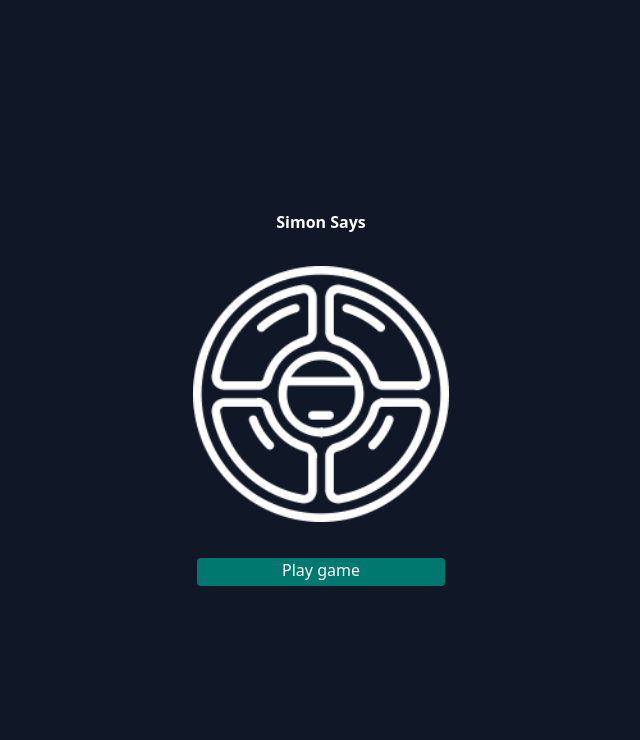
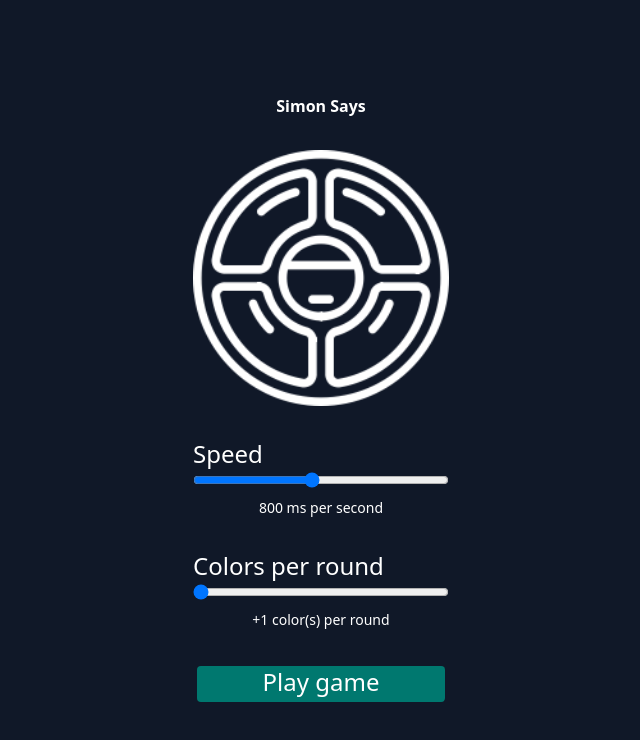
Before and after one commit to JumperOnJava/simon-says, a React (Vite) app: page / in a window 1280 px wide. Shown: the top 740 px of the page, without its empty margins (319-959 px from the left). Built offline with nearby package versions, Linux system fonts and the light colour scheme.

Commit message:
Settings and leaderboard ui improved

```diff
--- a/package.json
+++ b/package.json
@@ -17,7 +17,7 @@
   },
   "devDependencies": {
     "@eslint/js": "^9.39.1",
-    "@types/node": "^24.6.0",
+    "@types/node": "^24.10.1",
     "@types/react": "^19.1.16",
     "@types/react-dom": "^19.1.9",
     "@vitejs/plugin-react": "^5.0.4",
--- a/src/components/Title.tsx
+++ b/src/components/Title.tsx
@@ -1,5 +1,5 @@
 interface TitleProps {
-  size: 1 | 2 | 3 | 4 | 5 | 6 | 7 | 8;
+  size: 1 | 2 | 3 | 4 ;
   className?: string;
   children: React.ReactNode
 }
--- /dev/null
+++ b/src/hooks/useLeaderboard.tsx
@@ -0,0 +1,35 @@
+interface Score {
+  username: string;
+  score: number;
+  id: number;
+}
+
+// LLM generated code as placeholder leaderboard values
+
+function generateName(): string {
+  const consonants = "bcdfghjklmnpqrstvwxyz";
+  const vowels = "aeiou";
+
+  function syllable(): string {
+    const c1 = consonants[Math.floor(Math.random() * consonants.length)];
+    const v = vowels[Math.floor(Math.random() * vowels.length)];
+    const addC2 = Math.random() < 0.5;
+    const c2 = addC2
+      ? consonants[Math.floor(Math.random() * consonants.length)]
+      : "";
+    return c1 + v + c2;
+  }
+
+  const name = syllable() + syllable();
+  return name.charAt(0).toUpperCase() + name.slice(1);
+}
+
+const leaderboard: Score[] = Array.from({ length: 10 }).map((_, i) => ({
+  id: i + 1,
+  username: generateName(),
+  score: Math.floor(Math.random() * 10000),
+})).sort((a, b) => b.score - a.score);
+
+export function useLeaderboard(): Score[] {
+  return leaderboard;
+}
--- a/src/pages/Game.tsx
+++ b/src/pages/Game.tsx
@@ -4,6 +4,7 @@ import { GameContext, type GameState } from "../context/GameContext";
 import { generateCombination } from "../utils/combination";
 import { useInactivePhase } from "../hooks/useInactivePhase";
 import { useBasicNavigation } from "../context/PageContext";
+import Button from "../components/Button";
 
 export default function Game() {
   const [gameState, setGameState] = useState<GameState>({
@@ -20,7 +21,10 @@ export default function Game() {
   const navigation = useBasicNavigation();
   if (gameState.phase == "failed") {
     //temporary solution
-    localStorage.setItem("rounds", (gameState.combination.length - 1).toString());
+    localStorage.setItem(
+      "score",
+      (gameState.combination.length - 1).toString()
+    );
     navigation.setPage("result");
   }
   return (
@@ -35,13 +39,15 @@ function GameInner() {
 
   return (
     <div className="justify-center align-middle flex flex-col gap-8">
-      <button
-        onClick={() => {
-          start();
-        }}
-      >
-        [Start]
-      </button>
+      <div className="flex justify-center text-2xl">
+        <Button
+          click={() => {
+            start();
+          }}
+        >
+          Start
+        </Button>
+      </div>
       <Pad />
     </div>
   );
--- a/src/pages/Home.tsx
+++ b/src/pages/Home.tsx
@@ -1,3 +1,4 @@
+import { useState } from "react";
 import Button from "../components/Button";
 import Title from "../components/Title";
 import { useBasicNavigation } from "../context/PageContext";
@@ -5,12 +6,52 @@ import { useBasicNavigation } from "../context/PageContext";
 export default function Home() {
   const navigation = useBasicNavigation();
 
+  //Currently unimplemented
+  const [speed, setSpeed] = useState(800);
+  const [colorCount, setColorCount] = useState(1);
+
   return (
     <div className="justify-center align-middle flex flex-col w-64 gap-8">
       <Title size={4} className="font-bold text-center">
         Simon Says
       </Title>
-      <img src="/simon.png" className="invert"></img>
+
+      <img src="/simon.png" className="invert" />
+
+      <div>
+        <Title size={2} className="mb-1">
+          Speed
+        </Title>
+        <input
+          type="range"
+          min="200"
+          max="1500"
+          step="50"
+          value={speed}
+          onChange={(e) => setSpeed(Number(e.target.value))}
+          className="w-full"
+        />
+        <p className="text-center text-sm mt-1">{speed} ms per second</p>
+      </div>
+
+      <div>
+        <Title size={2} className="mb-1">
+          Colors per round
+        </Title>
+        <input
+          type="range"
+          min="1"
+          max="4"
+          step="1"
+          value={colorCount}
+          onChange={(e) => setColorCount(Number(e.target.value))}
+          className="w-full"
+        />
+        <p className="text-center text-sm mt-1">
+          +{colorCount} color(s) per round
+        </p>
+      </div>
+
       <Button
         click={() => {
           navigation.setPage("game");
--- a/src/pages/Result.tsx
+++ b/src/pages/Result.tsx
@@ -1,23 +1,43 @@
-import { useEffect, useState } from "react";
 import Button from "../components/Button";
 import Title from "../components/Title";
+import { useBasicNavigation } from "../context/PageContext";
+import { useLeaderboard } from "../hooks/useLeaderBoard";
 
 export default function Result() {
-  const [score, setScore] = useState(0);
-
-  //я використав одноразовий useEffect щоб лінтер не ругався що setScore не використовується
-  useEffect(() => {
-    setScore(Math.round(Math.random() * 20));
-  }, []);
+  const score = Number(localStorage.getItem("score"));
+  const navigation = useBasicNavigation();
+  const leaderboard = useLeaderboard();
 
   return (
     <div className="flex flex-col items-center gap-8">
-      <Title size={3}>Your score:</Title>
-      <Title size={6} className="font-bold">{score}</Title>
-      <Title size={1}>Good job</Title>
-      <div>
-        <Button>Home</Button>
-        <Button>Restart</Button>
+      <Title size={4}>Game Over</Title>
+      <div className="flex gap-16 w-full justify-center">
+        <div className="flex flex-col items-center gap-4">
+          <Title size={2}>Your score:</Title>
+          <Title size={4} className="font-bold">
+            {score}
+          </Title>
+          <Title size={2}>Good job</Title>
+          <div className="flex gap-4 mt-4">
+            <Button click={() => navigation.setPage("home")}>Home</Button>
+            <Button click={() => navigation.setPage("game")}>Restart</Button>
+          </div>
+        </div>
+
+        <div className="flex flex-col items-center gap-2">
+          <Title size={3}>Leaderboard</Title>
+          <div className="flex flex-col gap-1">
+            {leaderboard.map((entry, index) => (
+              <div
+                key={entry.id}
+                className="flex justify-between w-48 px-2 py-1 rounded-md"
+              >
+                <span>{index + 1}. {entry.username}</span>
+                <span>{entry.score}</span>
+              </div>
+            ))}
+          </div>
+        </div>
       </div>
     </div>
   );
```
Also changed, not shown: 2 other files (tests, documents, lock files or other folders).
